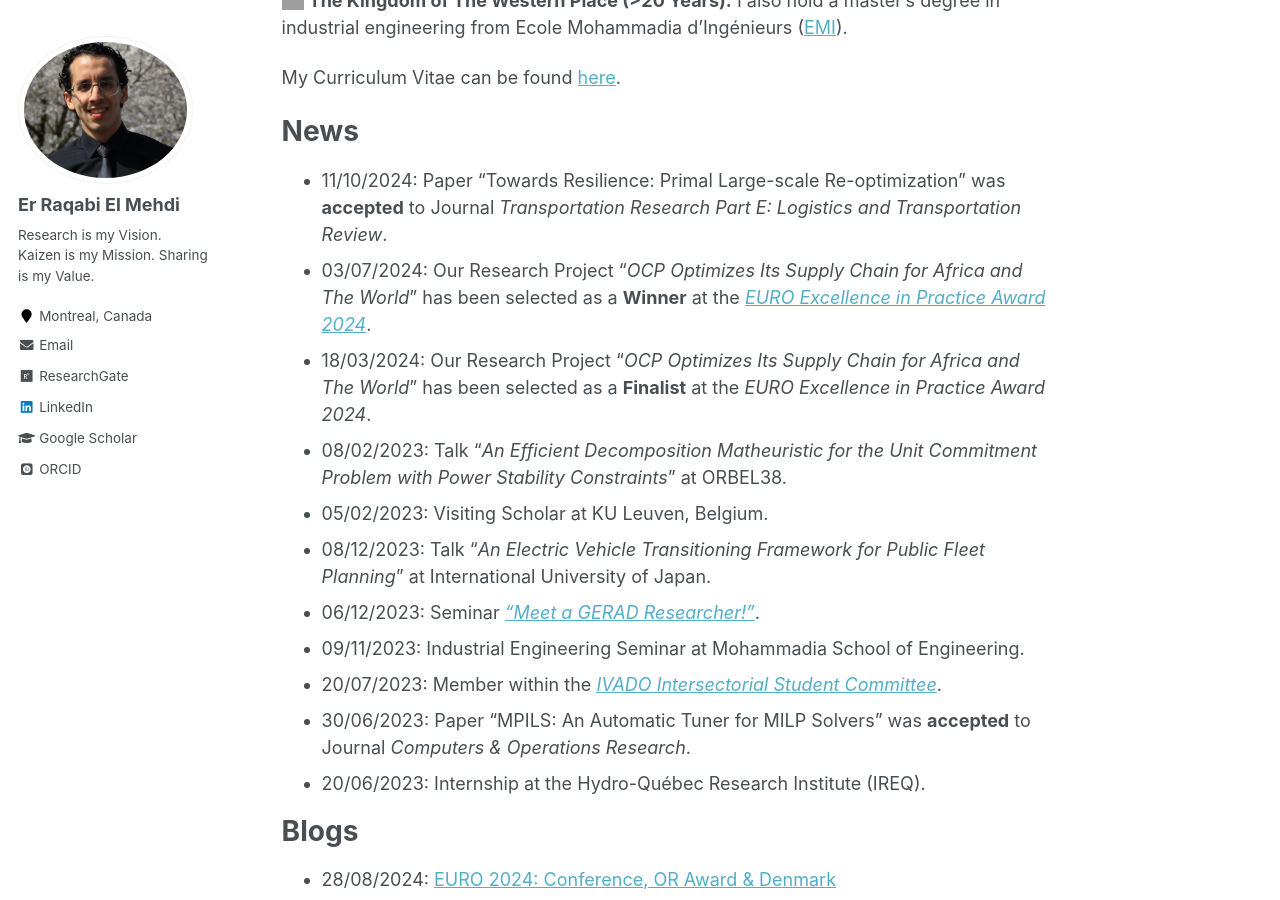
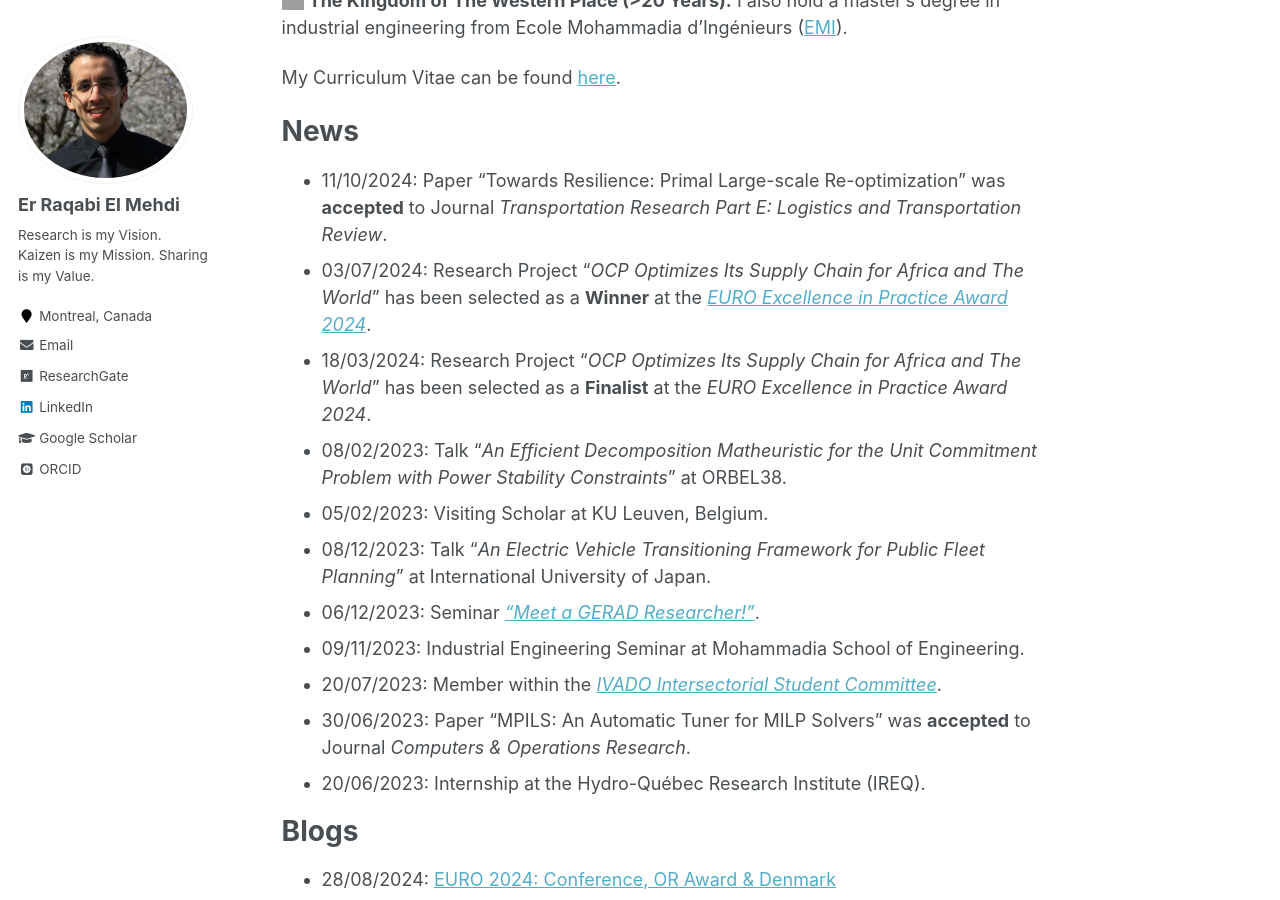
Before and after one commit to RqbMedi/rqbmedi.github.io, a Jekyll site: the page built from _pages/about.md, in a window 1280 px wide and 900 px high, scrolled down 896 px. Built offline with Jekyll 4.4.1, drawn with Linux system fonts in a browser that asks for light colours; some web fonts are replaced; grey boxes are pictures that could not be loaded.

Commit message:
Update about.md

```diff
--- a/_pages/about.md
+++ b/_pages/about.md
@@ -28,8 +28,8 @@ My Curriculum Vitae can be found [here](http://rqbmedi.github.io/files/CV.pdf).
 News
 =====
 - 11/10/2024: Paper "Towards Resilience: Primal Large-scale Re-optimization" was **accepted** to Journal *Transportation Research Part E: Logistics and Transportation Review*.
-- 03/07/2024: Our Research Project "*OCP Optimizes Its Supply Chain for Africa and The World*" has been selected as a **Winner** at the [*EURO Excellence in Practice Award 2024*](https://www.euro-online.org/web/pages/1667/previous-finalists-and-winners).
-- 18/03/2024: Our Research Project "*OCP Optimizes Its Supply Chain for Africa and The World*" has been selected as a **Finalist** at the *EURO Excellence in Practice Award 2024*.
+- 03/07/2024: Research Project "*OCP Optimizes Its Supply Chain for Africa and The World*" has been selected as a **Winner** at the [*EURO Excellence in Practice Award 2024*](https://www.euro-online.org/web/pages/1667/previous-finalists-and-winners).
+- 18/03/2024: Research Project "*OCP Optimizes Its Supply Chain for Africa and The World*" has been selected as a **Finalist** at the *EURO Excellence in Practice Award 2024*.
 - 08/02/2023: Talk "*An Efficient Decomposition Matheuristic for the Unit Commitment Problem with Power Stability Constraints*" at ORBEL38.
 - 05/02/2023: Visiting Scholar at KU Leuven, Belgium.
 - 08/12/2023: Talk "*An Electric Vehicle Transitioning Framework for Public Fleet Planning*" at International University of Japan.
```
